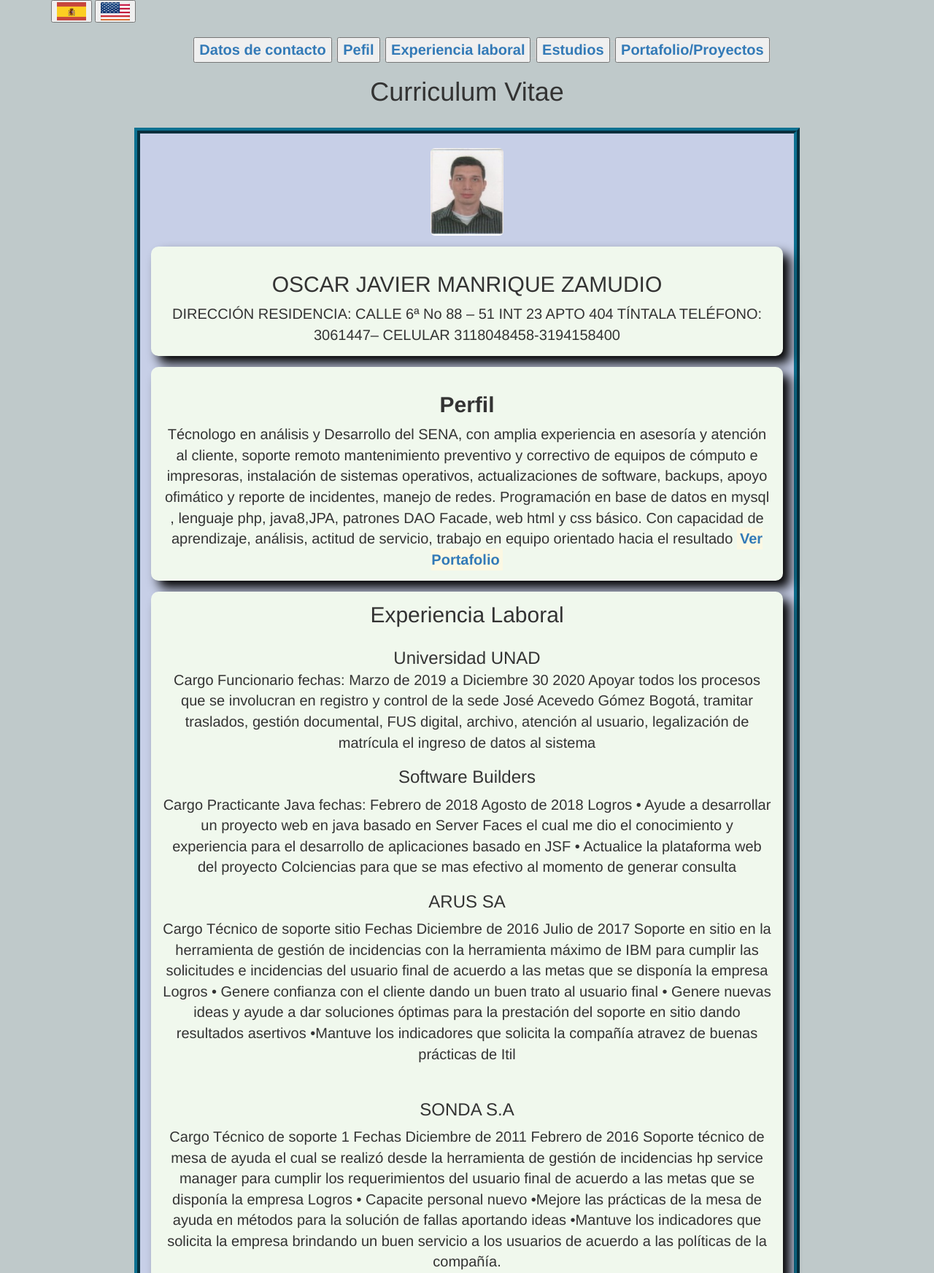
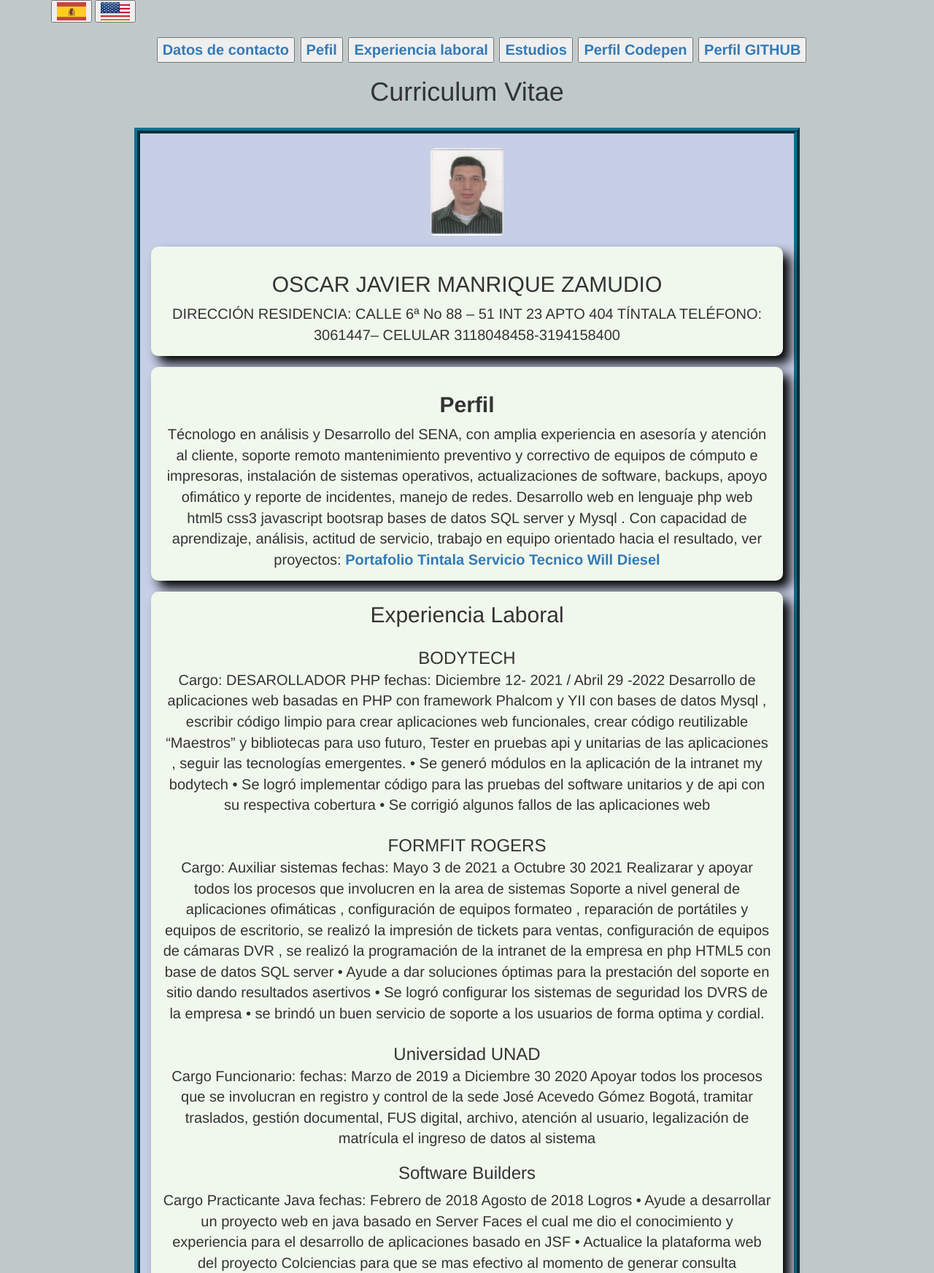
Before and after one commit to osquall1/HojaDeVida, a plain HTML site: page index.html in a window 1280 px wide. Shown: the top 1745 px of the page at 73% size. Drawn offline with nearby package versions, Linux system fonts and the light colour scheme; files whose address does not match are found by name.

Commit message:
Update index.html
Actualizacion de hoja de vida

```diff
--- a/index.html
+++ b/index.html
@@ -1,9 +1,3 @@
-
-<!--
-To change this license header, choose License Headers in Project Properties.
-To change this template file, choose Tools | Templates
-and open the template in the editor.
--->
 
 <!DOCTYPE html>
 <!--esto es puro html-->
@@ -47,7 +41,10 @@ and open the template in the editor.
                <button type="button"><b class="es">Estudios</b> <b class="en">Estudies</b></button>
               </a></li>
       <li><a href="https://codepen.io/osquall/">
-              <button type="button"><b class="es">Portafolio/Proyectos</b> <b class="en">Projects/Portfolio</b></button>
+              <button type="button"><b class="es">Perfil Codepen</b> <b class="en">Codepen profile</b></button>
+               </a></li>
+               <li><a href="https://github.com/osquall1">
+              <button type="button"><b class="es">Perfil GITHUB</b> <b class="en">GTIHUB profile</b></button>
                </a></li>
       </ul>
       </nav>
@@ -84,9 +81,12 @@ and open the template in the editor.
 
         <article class="art"><h2 id="perfil"><b class="es">Perfil</b><b class="en">Profile</b></h2>
 
-            <p class="es">Técnologo  en análisis y Desarrollo  del SENA, con amplia experiencia en asesoría y atención al cliente, soporte remoto mantenimiento preventivo y  correctivo de equipos de cómputo e impresoras, instalación de sistemas operativos,  actualizaciones de software, backups, apoyo ofimático y reporte de incidentes,  manejo de redes. Programación en base de datos en mysql , lenguaje php, java8,JPA, patrones DAO Facade, web html y css básico. Con capacidad de aprendizaje, análisis, actitud de servicio, trabajo en equipo  orientado  hacia el resultado </p>
-            <p class="en">Technologist in analysis and development of SENA, with extensive experience in advising and customer service, remote support, preventive and corrective maintenance of computer equipment and printers, installation of operating systems, software updates, backups, office support and incident reporting, management of networks. Database programming in mysql, php language, java8, JPA, DAO Facade patterns, web html and basic css. With capacity for learning, analysis, attitude of service, teamwork oriented towards the result</p>
-            <mark><a href="https://codepen.io/osquall/"><b class="es">Ver Portafolio</b> <b class="en">See portfolio</b>   </a></mark>
+            <p class="es">Técnologo  en análisis y Desarrollo  del SENA, con amplia experiencia en asesoría y atención al cliente, soporte remoto mantenimiento preventivo y  correctivo de equipos de cómputo e impresoras, instalación de sistemas operativos,  actualizaciones de software, backups, apoyo ofimático y reporte de incidentes,  manejo de redes. Desarrollo web en lenguaje php web html5 css3 javascript bootsrap bases de datos SQL server y Mysql . Con capacidad de aprendizaje, análisis, actitud de servicio, trabajo en equipo  orientado  hacia el resultado, ver proyectos: </p>
+            <p class="en">Technologist in analysis and Development of SENA, with extensive experience in consulting and customer service, remote support, preventive and corrective maintenance of computer equipment and printers, installation of operating systems, software updates, backups, office support and incident reporting, management of networks. Web development in php web language html5 css3 javascript bootsrap SQL server and Mysql databases. With learning ability, analysis, service attitude, result-oriented teamwork, see portfolio:</p><a href="https://osquall1.github.io/portafolio"><b class="es">Portafolio</b> <b class="en">Portfolio</b>
+            <a href="http://tintala.000webhostapp.com/"><b class="es">Tintala</b> <b class="en">Tintala</b>   </a>
+            <a href="https://computecnia.000webhostapp.com/"><b class="es">Servicio Tecnico</b> <b class="en">Technical support</b>   </a>
+
+            <a href="https://willdiesel.000webhostapp.com"><b class="es">Will Diesel</b> <b class="en">Will Diesel</b> </a>
 
 
          </article>
@@ -94,10 +94,38 @@ and open the template in the editor.
          <article class="art" id="experiencia"><h2 class="es">Experiencia Laboral</h2><h2 class="en">Work experience</h2>
          	<br>
          	<br>
+         	 <h3 class="es">BODYTECH</h3>
+           <h3 class="en">BODYTECH</h3>
+           <br>
+           <p class="es"> Cargo: DESAROLLADOR PHP fechas: Diciembre 12- 2021 / Abril 29 -2022 Desarrollo de aplicaciones web basadas en PHP con framework Phalcom y YII con bases de datos Mysql , escribir código limpio para crear aplicaciones web funcionales, crear código reutilizable “Maestros” y bibliotecas para uso futuro, Tester en pruebas api y unitarias de las aplicaciones  , seguir las tecnologías emergentes.
+            •	Se generó módulos en la aplicación de la intranet my bodytech
+            •	Se logró implementar código para las pruebas del software unitarios y de api con su respectiva cobertura
+            •	Se corrigió algunos fallos de las aplicaciones web
+             </p>
+            <p class="en">PHP Backend Developer
+              December 12- 2021 April 29 -2022
+         Development of web applications based on PHP with Phalcom and YII framework with Mysql databases, write clean code to create functional web applications, create reusable code "Masters" and libraries for future use, Tester in api and unit tests of applications, follow emerging technologies.
+         • Modules were generated in the my bodytech intranet application
+         • It was possible to implement code for unit and api software tests with their respective coverage.
+         • Fixed some web application crashes</p>
+         	<br><br>
+
+            <h3 class="es">FORMFIT ROGERS</h3>
+            <h3 class="en">FORMFIT ROGERS</h3>
+            <br>
+            <p class="es"> Cargo: Auxiliar sistemas fechas: Mayo 3 de 2021 a Octubre 30 2021 Realizarar y apoyar todos los procesos que involucren en la area de sistemas Soporte a nivel general  de aplicaciones ofimáticas , configuración de equipos formateo , reparación de portátiles y equipos de escritorio, se realizó la impresión de tickets para ventas, configuración de equipos de cámaras DVR , se realizó la programación de la intranet de la empresa   en php  HTML5 con base de datos SQL server
+• Ayude a dar soluciones óptimas para la prestación del soporte en sitio dando resultados asertivos
+• Se logró configurar los sistemas de seguridad los DVRS de la empresa
+• se brindó un buen servicio de soporte a los usuarios de forma optima y cordial. </p>
+            <p class="en">Auxiliary position systems Dates: May 3, 2021 to October 30, 2021 Carry out and support all the processes that involve in the systems area. General support of office applications, configuration of formatting equipment, repair of laptops and desktops, the printing of tickets for sales, configuration of DVR camera equipment, programming of the company's intranet in php HTML5 with SQL server database
+• Help provide optimal solutions for the provision of on-site support giving assertive results
+• It was possible to configure the security systems of the company's DVRS
+• A good support service was provided to users in an optimal and cordial manner.</p>
+            <br><br>
          	<h3 class="es"> Universidad UNAD</h3>
          	<h3 class="en">UNAD university</h3>
          	<br>
-         	<p class="es"> Cargo Funcionario fechas: Marzo de 2019 a Diciembre 30 2020 Apoyar todos los procesos que se involucran en registro y control de la sede
+         	<p class="es"> Cargo Funcionario: fechas: Marzo de 2019 a Diciembre 30 2020 Apoyar todos los procesos que se involucran en registro y control de la sede
            José Acevedo Gómez Bogotá, tramitar traslados, gestión documental, FUS
            digital, archivo, atención al usuario, legalización de matrícula el ingreso de
            datos al sistema</p>
```
